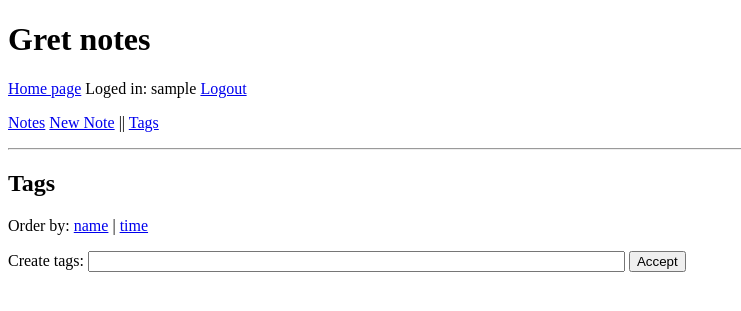
After one commit to gretkierewicz/gret_notes_Flask-suspended-, a Flask app: a page that uses app/templates/base.html in a window 1280 px wide. The commit adds this page. Shown: the top 311 px of the page, without its empty margins (0-741 px from the left). Run offline with Flask 2, Linux system fonts and the light colour scheme; the visitor is signed in with stand-in values (Sample User, id 1); data comes from the database, SQL or seed files in the repository; data that the repository does not hold is empty.

Commit message:
feat/tags - page with create, edit and del options

```diff
--- a/app/forms.py
+++ b/app/forms.py
@@ -31,8 +31,16 @@ class RegistrationForm(FlaskForm):
 		if user is not None:
 			raise ValidationError('Please use a different email.')
 
-class EditNoteForm(FlaskForm):
+class NoteForm(FlaskForm):
 	title = StringField('Title', validators=[DataRequired()])
 	body = TextAreaField('Body', validators=[Length(max=1024)])
 	tags = TextAreaField('Tags', validators=[Length(max=1024)])
 	submit = SubmitField('Accept')
+
+class NewTagForm(FlaskForm):
+	names = StringField('Names', validators=[DataRequired()])
+	submit = SubmitField('Accept')
+
+class EditTagForm(FlaskForm):
+	name = StringField('Name', validators=[DataRequired()])
+	submit = SubmitField('Accept')
--- a/app/routes.py
+++ b/app/routes.py
@@ -1,28 +1,21 @@
 from app import app, db
-from app.forms import LoginForm, RegistrationForm, EditNoteForm
+from app.forms import LoginForm, RegistrationForm, NoteForm, NewTagForm, EditTagForm
 from app.models import User, Note, Tag
 from datetime import datetime
 from flask import render_template, flash, redirect, url_for, request
 from flask_login import current_user, login_user, logout_user, login_required
 
-def edit_tags(tags_list, user, note):
-	for tag_name in tags_list:
-	# look for tags to add
-		tag = Tag.query.filter_by(name=tag_name).first()
+def edit_note_tags(tags_list, user, note):
+	for tag_name in tags_list:	# look for tags to add
+		tag = user.tags.filter_by(name=tag_name).first()
 		if tag is None:
-		# no such tag = create and add to note
 			tag = Tag(name=tag_name, user_id=user.id)
 			note.tags.append(tag)
 		else:
-		# there is such tag
 			if not note.is_tagged(tag):
-			# no tag in note = add tag to note
 				note.tags.append(tag)
-			# else = do nothing
-	for tag in note.tags:
-	# look for tags to remove
+	for tag in note.tags:		# look for tags to remove
 		if not tag.name in tags_list:
-		# note's tag is not on the list
 			note.tags.remove(tag)
 
 @app.route('/')
@@ -73,14 +66,14 @@ def notes(username):
 	user = User.query.filter_by(username=username).first()
 	notes = user.notes.order_by(Note.update_time.desc()).all()
 
-	form = EditNoteForm()
+	form = NoteForm()
 
 	if form.validate_on_submit():
 		if edit_flag == True and note_id is None:
 		# create new note
 			note = Note(title=form.title.data, body=form.body.data, user_id=user.id)
 			db.session.add(note)
-			edit_tags(form.tags.data.split(), current_user, note)
+			edit_note_tags(form.tags.data.split(), current_user, note)
 			db.session.commit()
 			flash('Created new note. Title: {}'.format(note.title))
 			return redirect(url_for('notes', username=current_user.username))
@@ -95,7 +88,7 @@ def notes(username):
 					note.title = form.title.data
 					note.body = form.body.data
 					note.update_time = datetime.utcnow()
-					edit_tags(form.tags.data.split(), current_user, note)
+					edit_note_tags(form.tags.data.split(), current_user, note)
 					db.session.commit()
 					flash('Saved changes to note. Title: {}'.format(note.title))
 				else:
@@ -106,7 +99,7 @@ def notes(username):
 		else:
 			return redirect(url_for('notes', username=current_user.username))
 	elif request.method == 'GET' and note_id is not None and edit_flag == True:
-	# prepare form of selected note
+	# prepare form for selected note
 		note = user.notes.filter_by(id=note_id).first()
 		if note is not None:
 			form.title.data = note.title
@@ -137,3 +130,64 @@ def del_note(note_id):
 	else:
 		flash('No data found')
 	return redirect(url_for('notes', username=current_user.username))
+
+@app.route('/<username>/tags', methods=['GET', 'POST'])
+@login_required
+def tags(username):
+	user = User.query.filter_by(username=username).first()
+	order_by = request.args.get('order_by', 'name', type=str)
+	tag_id = request.args.get('tag_id', None, type=int)
+
+	new_tags_form = NewTagForm()
+	edit_tag_form = EditTagForm()
+
+	if new_tags_form.validate_on_submit():
+		tag_list = new_tags_form.names.data.split()
+		list_str = ''
+		for tag_name in tag_list:
+			if user.tags.filter_by(name=tag_name).first() is None:
+				tag = Tag(name=tag_name, user_id=current_user.id)
+				db.session.add(tag)
+				list_str += '#' + tag_name + '; '
+		if list_str != '':
+			db.session.commit()
+			flash('Created new tags: {}'.format(list_str))
+
+	elif edit_tag_form.validate_on_submit():
+		tag = user.tags.filter_by(id=tag_id).first()
+		tag_list = edit_tag_form.name.data.split()
+		if tag_list[0] is not None:
+			if user.tags.filter_by(name=tag_list[0]).first()is None:
+				flash('Changed tag name from {old} to {new}'.format(old=tag.name, new=tag_list[0]))
+				tag.name = tag_list[0]
+				#tag.timestamp = datetime.utcnow()
+				db.session.commit()
+				tag_id = None
+			else:
+				flash('There is such tag already')
+
+	elif request.method == 'GET' and tag_id is not None:
+		tag = user.tags.filter_by(id=tag_id).first()
+		if tag is not None:
+			edit_tag_form.name.data = tag.name
+
+	return render_template(
+		'tags.html',
+		user=user,
+		order_by=order_by,
+		new_tags_form=new_tags_form,
+		tag_id=tag_id,
+		edit_tag_form=edit_tag_form
+	)
+
+@app.route('/del_tag/<tag_id>')
+@login_required
+def del_tag(tag_id):
+	tag = current_user.tags.filter_by(id=tag_id).first()
+	if tag is not None:
+		flash('Deleted tag: {}'.format(tag.name))
+		db.session.delete(tag)
+		db.session.commit()
+	else:
+		flash('No data found')
+	return redirect(url_for('tags', username=current_user.username))
--- a/app/templates/base.html
+++ b/app/templates/base.html
@@ -15,6 +15,8 @@
 				<p>
 					<a href="{{ url_for('notes', username=current_user.username) }}">Notes</a>
 					<a href="{{ url_for('notes', username=current_user.username, edit_flag=True) }}">New Note</a>
+					||
+					<a href="{{ url_for('tags', username=current_user.username) }}">Tags</a>
 				</p>
 			{% endif %}
 		</div>
--- /dev/null
+++ b/app/templates/tags.html
@@ -0,0 +1,42 @@
+{% extends "base.html" %}
+
+{% block content %}
+	<h2>Tags</h2>
+	<p>
+		Order by:
+		<a href="{{ url_for('tags', username=current_user.username, order_by='name') }}">name</a>
+		|
+		<a href="{{ url_for('tags', username=current_user.username, order_by='timestamp') }}">time</a>
+	</p>
+
+	{% if current_user.username==user.username %}
+		<form action="" method="post" novalidate>
+			{{ new_tags_form.hidden_tag() }}
+			<p>
+			Create tags:
+			{{ new_tags_form.names(size=64) }}
+			{{ new_tags_form.submit() }}
+			</p>
+		</form>
+	{% endif %}
+
+	{% for tag in user.tags.order_by(order_by) %}
+		<p>
+		{% if tag_id != tag.id %}
+			#{{ tag.name }}
+			<a href="{{ url_for('tags', username=current_user.username, order_by=order_by, tag_id=tag.id) }}">Edit</a>
+			<a href="{{ url_for('del_tag', tag_id=tag.id) }}">Delete</a>
+		{% else %}
+			<form action="" method="post" novalidate>
+				{{ edit_tag_form.hidden_tag() }}
+				Edit:
+				{{ edit_tag_form.name(size=32) }}
+				{{ edit_tag_form.submit() }}
+				<a href="{{ url_for('tags', username=current_user.username, order_by=order_by) }}">Cancel</a>
+				<a href="{{ url_for('del_tag', tag_id=tag.id) }}">Delete</a>
+			</form>
+		{% endif %}
+		</p>
+	{% endfor %}
+
+{% endblock %}
```
